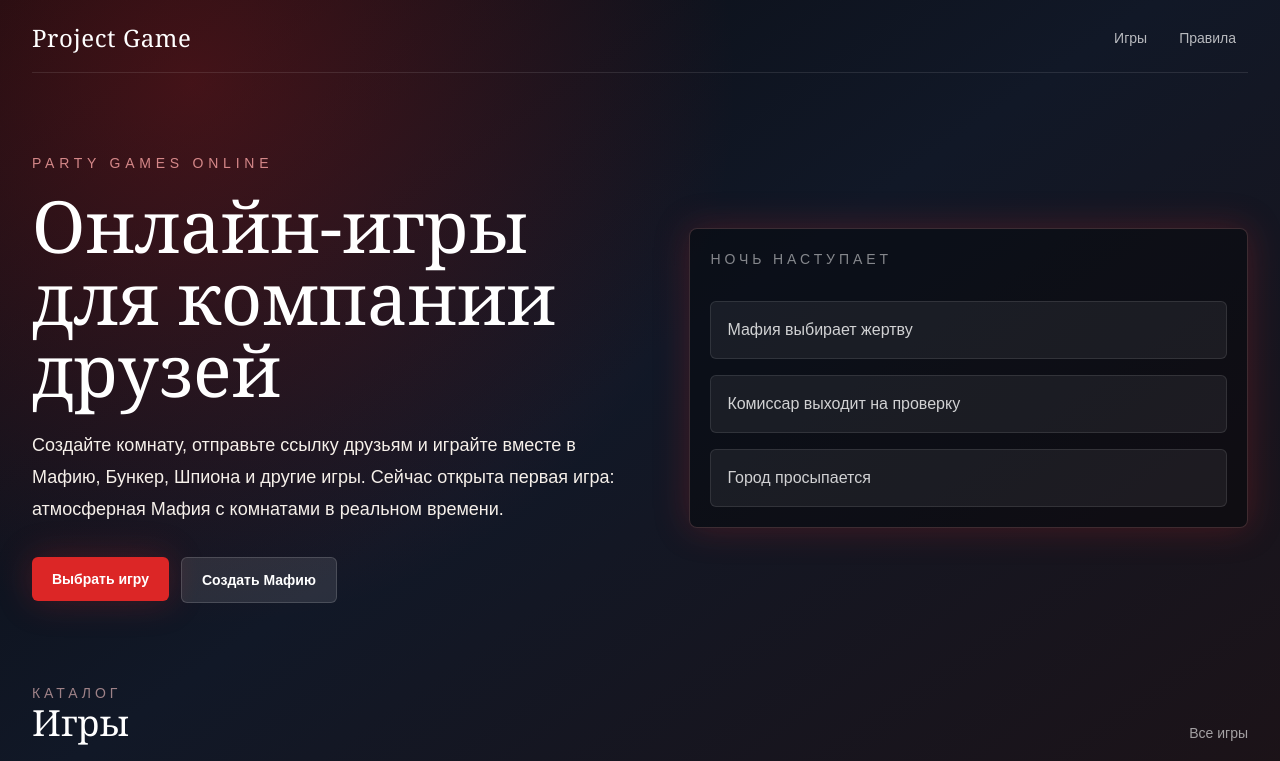
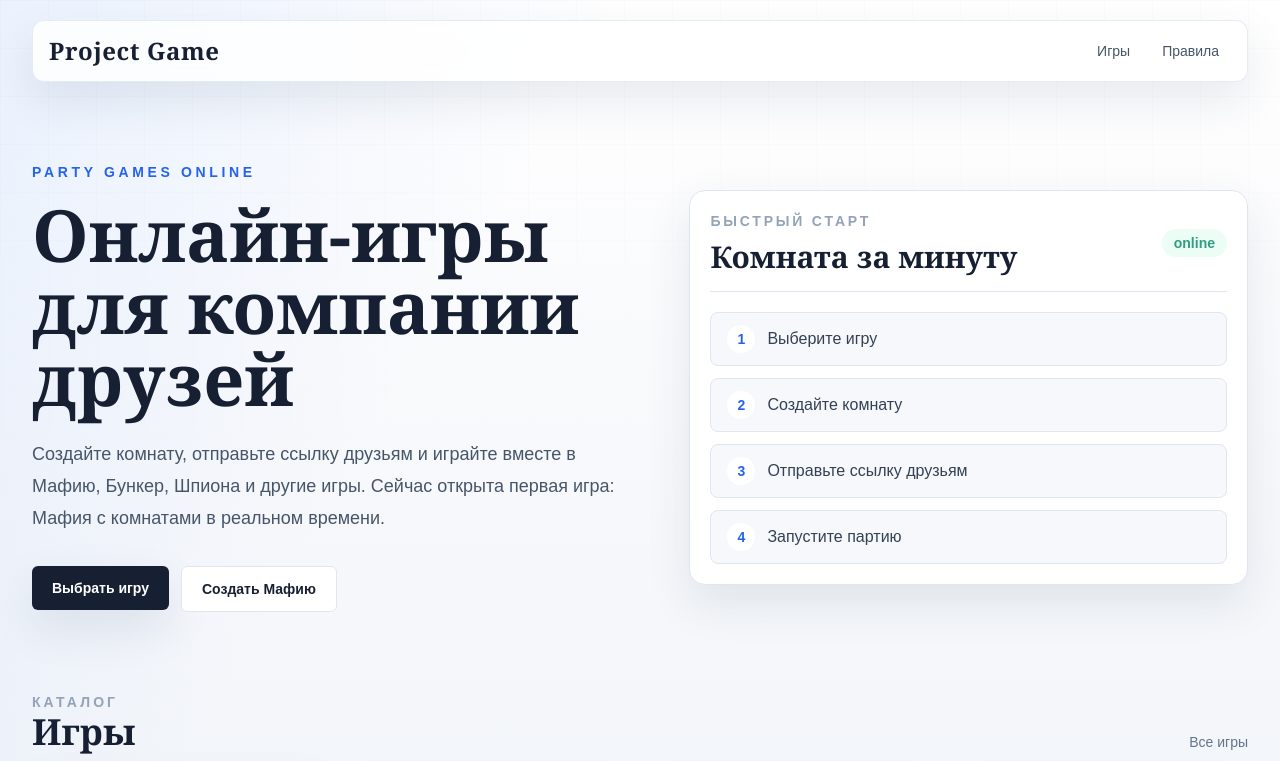
Before and after one commit to Iutin12/Project-Game, a Next.js app: page / in a window 1280 px wide. Shown: the top 761 px of the page. Built offline with nearby package versions, Linux system fonts and the light colour scheme.

Commit message:
Redesign app with light minimal UI

```diff
--- a/src/app/games/page.tsx
+++ b/src/app/games/page.tsx
@@ -6,9 +6,9 @@ export default function GamesPage() {
   return (
     <AppShell>
       <section className="py-12">
-        <p className="text-sm uppercase tracking-[0.28em] text-red-200/60">Каталог игр</p>
-        <h1 className="mt-3 font-display text-5xl text-white">Выберите игру</h1>
-        <p className="mt-5 max-w-2xl text-white/65">
+        <p className="text-sm font-semibold uppercase tracking-[0.22em] text-ocean">Каталог игр</p>
+        <h1 className="mt-3 font-display text-5xl font-semibold text-ink">Выберите игру</h1>
+        <p className="mt-5 max-w-2xl text-slate-600">
           Платформа построена как общий каталог party games. Сейчас доступна Мафия, остальные
           игры уже зарезервированы в структуре проекта.
         </p>
--- a/src/app/globals.css
+++ b/src/app/globals.css
@@ -3,9 +3,9 @@
 @tailwind utilities;
 
 :root {
-  --font-display: "Cormorant Garamond";
+  --font-display: "Geologica";
   --font-body: "Manrope";
-  color-scheme: dark;
+  color-scheme: light;
 }
 
 * {
@@ -14,16 +14,16 @@
 
 html {
   min-height: 100%;
-  background: #090b10;
+  background: #f7f8fb;
 }
 
 body {
   min-height: 100vh;
   margin: 0;
-  color: #f6f0ea;
+  color: #172033;
   background:
-    radial-gradient(circle at 15% 8%, rgba(185, 28, 28, 0.32), transparent 34rem),
-    linear-gradient(145deg, #090b10 0%, #111827 42%, #1f1113 100%);
+    linear-gradient(120deg, rgba(61, 130, 246, 0.1), transparent 34rem),
+    linear-gradient(180deg, #ffffff 0%, #f7f8fb 48%, #eef3f8 100%);
   font-family: var(--font-body), Arial, sans-serif;
 }
 
@@ -42,10 +42,10 @@ select {
   position: fixed;
   inset: 0;
   pointer-events: none;
-  opacity: 0.14;
+  opacity: 0.38;
   background-image:
-    linear-gradient(rgba(255, 255, 255, 0.04) 1px, transparent 1px),
-    linear-gradient(90deg, rgba(255, 255, 255, 0.03) 1px, transparent 1px);
-  background-size: 42px 42px;
-  mask-image: linear-gradient(to bottom, black, transparent 80%);
+    linear-gradient(rgba(25, 38, 66, 0.045) 1px, transparent 1px),
+    linear-gradient(90deg, rgba(25, 38, 66, 0.04) 1px, transparent 1px);
+  background-size: 48px 48px;
+  mask-image: linear-gradient(to bottom, black, transparent 72%);
 }
--- a/src/app/page.tsx
+++ b/src/app/page.tsx
@@ -9,13 +9,13 @@ export default function HomePage() {
     <AppShell>
       <section className="grid flex-1 items-center gap-10 py-12 lg:grid-cols-[1.05fr_0.95fr] lg:py-20">
         <div>
-          <p className="mb-4 text-sm uppercase tracking-[0.34em] text-red-300/80">party games online</p>
-          <h1 className="font-display text-5xl leading-none text-white sm:text-7xl">
+          <p className="mb-4 text-sm font-semibold uppercase tracking-[0.26em] text-ocean">party games online</p>
+          <h1 className="font-display text-5xl font-semibold leading-none text-ink sm:text-7xl">
             Онлайн-игры для компании друзей
           </h1>
-          <p className="mt-6 max-w-2xl text-lg leading-8 text-white/72">
+          <p className="mt-6 max-w-2xl text-lg leading-8 text-slate-600">
             Создайте комнату, отправьте ссылку друзьям и играйте вместе в Мафию, Бункер,
-            Шпиона и другие игры. Сейчас открыта первая игра: атмосферная Мафия с комнатами
+            Шпиона и другие игры. Сейчас открыта первая игра: Мафия с комнатами
             в реальном времени.
           </p>
           <div className="mt-8 flex flex-wrap gap-3">
@@ -28,16 +28,23 @@ export default function HomePage() {
           </div>
         </div>
 
-        <div className="rounded-lg border border-red-300/20 bg-black/35 p-5 shadow-glow">
-          <p className="text-sm uppercase tracking-[0.28em] text-white/50">Ночь наступает</p>
-          <div className="mt-8 space-y-4">
-            {["Мафия выбирает жертву", "Комиссар выходит на проверку", "Город просыпается"].map(
-              (line) => (
-                <div key={line} className="rounded-md border border-white/10 bg-white/[0.06] px-4 py-4 text-white/80">
-                  {line}
-                </div>
-              )
-            )}
+        <div className="rounded-2xl border border-line bg-white p-5 shadow-soft">
+          <div className="flex items-center justify-between gap-4 border-b border-line pb-4">
+            <div>
+              <p className="text-sm font-semibold uppercase tracking-[0.2em] text-slate-400">быстрый старт</p>
+              <h2 className="mt-2 font-display text-3xl font-semibold text-ink">Комната за минуту</h2>
+            </div>
+            <span className="rounded-full bg-emerald-50 px-3 py-1 text-sm font-semibold text-mint">online</span>
+          </div>
+          <div className="mt-5 space-y-3">
+            {["Выберите игру", "Создайте комнату", "Отправьте ссылку друзьям", "Запустите партию"].map((line, index) => (
+              <div key={line} className="flex items-center gap-3 rounded-lg border border-line bg-cloud px-4 py-3 text-slate-700">
+                <span className="flex h-7 w-7 items-center justify-center rounded-full bg-white text-sm font-semibold text-ocean">
+                  {index + 1}
+                </span>
+                {line}
+              </div>
+            ))}
           </div>
         </div>
       </section>
@@ -45,10 +52,10 @@ export default function HomePage() {
       <section className="pb-12">
         <div className="mb-5 flex items-end justify-between gap-4">
           <div>
-            <p className="text-sm uppercase tracking-[0.28em] text-red-200/60">Каталог</p>
-            <h2 className="font-display text-4xl text-white">Игры</h2>
+            <p className="text-sm font-semibold uppercase tracking-[0.22em] text-slate-400">Каталог</p>
+            <h2 className="font-display text-4xl font-semibold text-ink">Игры</h2>
           </div>
-          <Link className="text-sm text-white/60 hover:text-white" href="/games">
+          <Link className="text-sm font-medium text-slate-500 hover:text-ink" href="/games">
             Все игры
           </Link>
         </div>
--- a/src/app/room/[code]/room-client.tsx
+++ b/src/app/room/[code]/room-client.tsx
@@ -71,10 +71,10 @@ export function RoomClient({ code }: { code: string }) {
     return (
       <AppShell>
         <section className="mx-auto flex min-h-[70vh] w-full max-w-md flex-col justify-center py-12">
-          <p className="text-sm uppercase tracking-[0.28em] text-red-200/60">Комната {code}</p>
-          <h1 className="mt-3 font-display text-5xl text-white">Вход в игру</h1>
+          <p className="text-sm font-semibold uppercase tracking-[0.22em] text-ocean">Комната {code}</p>
+          <h1 className="mt-3 font-display text-5xl font-semibold text-ink">Вход в игру</h1>
           <input
-            className="mt-8 rounded-md border border-white/10 bg-black/35 px-4 py-3 text-white outline-none focus:border-red-300"
+            className="mt-8 rounded-md border border-line bg-white px-4 py-3 text-ink shadow-soft outline-none focus:border-ocean"
             placeholder="Ваш никнейм"
             value={name}
             maxLength={24}
@@ -86,7 +86,7 @@ export function RoomClient({ code }: { code: string }) {
           <Button className="mt-3" onClick={joinRoom} disabled={!socket || !name.trim()}>
             Войти
           </Button>
-          {error ? <p className="mt-4 text-sm text-red-300">{error}</p> : null}
+          {error ? <p className="mt-4 text-sm text-coral">{error}</p> : null}
         </section>
       </AppShell>
     );
@@ -96,12 +96,12 @@ export function RoomClient({ code }: { code: string }) {
     <AppShell>
       <section className="grid gap-5 py-8 lg:grid-cols-[1fr_22rem]">
         <div className="space-y-5">
-          <div className="rounded-lg border border-white/10 bg-black/35 p-5">
+          <div className="rounded-2xl border border-line bg-white p-5 shadow-soft">
             <div className="flex flex-wrap items-start justify-between gap-4">
               <div>
-                <p className="text-sm uppercase tracking-[0.28em] text-red-200/60">Комната {code}</p>
-                <h1 className="mt-2 font-display text-5xl text-white">{phaseLabels[room?.phase ?? "LOBBY"]}</h1>
-                <p className="mt-3 text-white/65">{phaseHint}</p>
+                <p className="text-sm font-semibold uppercase tracking-[0.22em] text-ocean">Комната {code}</p>
+                <h1 className="mt-2 font-display text-5xl font-semibold text-ink">{phaseLabels[room?.phase ?? "LOBBY"]}</h1>
+                <p className="mt-3 text-slate-600">{phaseHint}</p>
               </div>
               <Button variant="secondary" onClick={copyInvite}>
                 {copied ? "Скопировано" : "Ссылка"}
@@ -113,7 +113,7 @@ export function RoomClient({ code }: { code: string }) {
             <>
               <RolePanel room={room} />
               <ActionPanel room={room} emitAction={emitAction} />
-              {error ? <p className="rounded-md border border-red-400/30 bg-red-950/40 p-4 text-sm text-red-200">{error}</p> : null}
+              {error ? <p className="rounded-md border border-red-200 bg-red-50 p-4 text-sm text-coral">{error}</p> : null}
             </>
           ) : null}
         </div>
@@ -136,19 +136,19 @@ function RolePanel({ room }: { room: PublicRoom }) {
   const eliminated = room.players.find((player) => player.id === room.lastVoteEliminatedId);
 
   return (
-    <div className="rounded-lg border border-white/10 bg-white/[0.06] p-5">
+    <div className="rounded-2xl border border-line bg-white p-5 shadow-soft">
       {ownRole ? (
         <>
-          <p className="text-sm uppercase tracking-[0.22em] text-white/45">Твоя роль</p>
-          <h2 className="mt-2 font-display text-4xl text-white">{roleLabels[ownRole]}</h2>
-          <p className="mt-2 text-white/65">{roleDescriptions[ownRole]}</p>
+          <p className="text-sm font-semibold uppercase tracking-[0.16em] text-slate-400">Твоя роль</p>
+          <h2 className="mt-2 font-display text-4xl font-semibold text-ink">{roleLabels[ownRole]}</h2>
+          <p className="mt-2 text-slate-600">{roleDescriptions[ownRole]}</p>
           {room.mafiaAllies.length > 0 ? (
-            <p className="mt-4 text-sm text-red-200">
+            <p className="mt-4 rounded-md bg-slate-50 p-3 text-sm text-slate-700">
               Союзники: {room.mafiaAllies.map((player) => player.name).join(", ")}
             </p>
           ) : null}
           {room.detectiveResult ? (
-            <p className="mt-4 rounded-md bg-black/35 p-3 text-sm text-white/75">
+            <p className="mt-4 rounded-md bg-blue-50 p-3 text-sm text-blue-800">
               Результат проверки:{" "}
               {room.players.find((player) => player.id === room.detectiveResult?.targetId)?.name} -
               {room.detectiveResult.isMafia ? " мафия" : " не мафия"}
@@ -156,18 +156,18 @@ function RolePanel({ room }: { room: PublicRoom }) {
           ) : null}
         </>
       ) : (
-        <p className="text-white/65">Ожидаем запуска игры.</p>
+        <p className="text-slate-600">Ожидаем запуска игры.</p>
       )}
       {room.phase === "DAY_DISCUSSION" ? (
-        <p className="mt-4 text-white/75">
+        <p className="mt-4 text-slate-700">
           {killed ? `Этой ночью погиб: ${killed.name}` : "Этой ночью никто не погиб."}
         </p>
       ) : null}
       {eliminated && room.phase !== "DAY_VOTING" ? (
-        <p className="mt-2 text-white/75">По итогам голосования выбыл: {eliminated.name}</p>
+        <p className="mt-2 text-slate-700">По итогам голосования выбыл: {eliminated.name}</p>
       ) : null}
       {room.phase === "GAME_OVER" ? (
-        <p className="mt-4 text-xl text-red-100">
+        <p className="mt-4 text-xl font-semibold text-mint">
           Победили: {room.winner === "MAFIA" ? "Мафия" : "Мирные жители"}
         </p>
       ) : null}
@@ -181,7 +181,7 @@ function ActionPanel({ room, emitAction }: { room: PublicRoom; emitAction: (even
   const healTargets = room.players.filter((player) => player.alive);
 
   if (!ownPlayer?.alive && room.phase !== "LOBBY") {
-    return <div className="rounded-lg border border-white/10 bg-white/[0.04] p-5 text-white/60">Вы выбыли, но можете наблюдать за игрой.</div>;
+    return <div className="rounded-2xl border border-line bg-white p-5 text-slate-600 shadow-soft">Вы выбыли, но можете наблюдать за игрой.</div>;
   }
 
   if (room.phase === "NIGHT_MAFIA" && room.ownRole === "MAFIA") {
@@ -205,8 +205,8 @@ function ActionPanel({ room, emitAction }: { room: PublicRoom; emitAction: (even
 
 function HostPanel({ room, emitAction }: { room: PublicRoom; emitAction: (event: string, payload?: unknown) => void }) {
   return (
-    <div className="rounded-lg border border-red-300/20 bg-red-950/20 p-4">
-      <p className="text-sm uppercase tracking-[0.22em] text-red-100/60">Ведущий</p>
+    <div className="rounded-2xl border border-blue-100 bg-blue-50 p-4 shadow-soft">
+      <p className="text-sm font-semibold uppercase tracking-[0.16em] text-blue-500">Ведущий</p>
       <div className="mt-4 grid gap-2">
         {room.phase === "LOBBY" ? (
           <Button onClick={() => emitAction("start_game")} disabled={room.players.filter((player) => player.connected).length < 5}>
@@ -219,7 +219,7 @@ function HostPanel({ room, emitAction }: { room: PublicRoom; emitAction: (event:
         {room.phase === "GAME_OVER" ? <Button onClick={() => emitAction("restart_game")}>Вернуться в лобби</Button> : null}
       </div>
       {room.nightActions ? (
-        <p className="mt-4 text-xs leading-5 text-white/50">
+        <p className="mt-4 text-xs leading-5 text-blue-900/60">
           Ночные действия: мафия {room.nightActions.mafiaTargetId ? "выбрала цель" : "ждет"}, комиссар{" "}
           {room.nightActions.detectiveTargetId ? "проверил" : "ждет"}, доктор{" "}
           {room.nightActions.doctorTargetId ? "выбрал" : "ждет"}.
@@ -231,16 +231,16 @@ function HostPanel({ room, emitAction }: { room: PublicRoom; emitAction: (event:
 
 function PlayersPanel({ title, players, empty = "Нет игроков" }: { title: string; players: PublicPlayer[]; empty?: string }) {
   return (
-    <div className="rounded-lg border border-white/10 bg-black/30 p-4">
-      <h2 className="font-display text-2xl text-white">{title}</h2>
+    <div className="rounded-2xl border border-line bg-white p-4 shadow-soft">
+      <h2 className="font-display text-2xl font-semibold text-ink">{title}</h2>
       <div className="mt-4 space-y-2">
-        {players.length === 0 ? <p className="text-sm text-white/45">{empty}</p> : null}
+        {players.length === 0 ? <p className="text-sm text-slate-400">{empty}</p> : null}
         {players.map((player) => (
-          <div key={player.id} className="flex items-center justify-between gap-2 rounded-md bg-white/[0.06] px-3 py-2">
-            <span className="text-white/85">
+          <div key={player.id} className="flex items-center justify-between gap-2 rounded-md border border-line bg-cloud px-3 py-2">
+            <span className="text-slate-700">
               {player.name} {player.isHost ? "· хост" : ""}
             </span>
-            <span className="text-xs text-white/45">{player.role ? roleLabels[player.role] : player.connected ? "online" : "offline"}</span>
+            <span className="text-xs font-medium text-slate-400">{player.role ? roleLabels[player.role] : player.connected ? "online" : "offline"}</span>
           </div>
         ))}
       </div>
@@ -250,8 +250,8 @@ function PlayersPanel({ title, players, empty = "Нет игроков" }: { tit
 
 function TargetList({ title, players, onPick }: { title: string; players: PublicPlayer[]; onPick: (id: string) => void }) {
   return (
-    <div className="rounded-lg border border-white/10 bg-white/[0.06] p-5">
-      <h2 className="font-display text-3xl text-white">{title}</h2>
+    <div className="rounded-2xl border border-line bg-white p-5 shadow-soft">
+      <h2 className="font-display text-3xl font-semibold text-ink">{title}</h2>
       <div className="mt-4 grid gap-2 sm:grid-cols-2">
         {players.map((player) => (
           <Button key={player.id} variant="secondary" onClick={() => onPick(player.id)}>
--- a/src/app/rules/mafia/page.tsx
+++ b/src/app/rules/mafia/page.tsx
@@ -4,9 +4,9 @@ export default function MafiaRulesPage() {
   return (
     <AppShell>
       <article className="mx-auto max-w-3xl py-12">
-        <p className="text-sm uppercase tracking-[0.28em] text-red-200/60">Правила</p>
-        <h1 className="mt-3 font-display text-5xl text-white">Мафия</h1>
-        <div className="mt-8 space-y-6 text-white/72">
+        <p className="text-sm font-semibold uppercase tracking-[0.22em] text-ocean">Правила</p>
+        <h1 className="mt-3 font-display text-5xl font-semibold text-ink">Мафия</h1>
+        <div className="mt-8 space-y-6 rounded-2xl border border-line bg-white p-6 text-slate-600 shadow-soft">
           <p>
             Мирные жители пытаются вычислить мафию днем, а мафия ночью выбирает жертву.
             Комиссар проверяет игроков, доктор может спасти одного игрока от ночного убийства.
--- a/src/components/layout/AppShell.tsx
+++ b/src/components/layout/AppShell.tsx
@@ -3,15 +3,15 @@ import Link from "next/link";
 export function AppShell({ children }: { children: React.ReactNode }) {
   return (
     <main className="relative mx-auto flex min-h-screen w-full max-w-7xl flex-col px-4 py-5 sm:px-6 lg:px-8">
-      <header className="flex items-center justify-between gap-4 border-b border-white/10 pb-4">
-        <Link href="/" className="font-display text-2xl tracking-wide text-white">
+      <header className="flex items-center justify-between gap-4 rounded-xl border border-line/80 bg-white/80 px-4 py-3 shadow-soft backdrop-blur">
+        <Link href="/" className="font-display text-2xl font-semibold tracking-wide text-ink">
           Project Game
         </Link>
-        <nav className="flex items-center gap-2 text-sm text-white/70">
-          <Link className="rounded-full px-3 py-2 hover:bg-white/10 hover:text-white" href="/games">
+        <nav className="flex items-center gap-2 text-sm font-medium text-slate-600">
+          <Link className="rounded-full px-3 py-2 hover:bg-slate-100 hover:text-ink" href="/games">
             Игры
           </Link>
-          <Link className="rounded-full px-3 py-2 hover:bg-white/10 hover:text-white" href="/rules/mafia">
+          <Link className="rounded-full px-3 py-2 hover:bg-slate-100 hover:text-ink" href="/rules/mafia">
             Правила
           </Link>
         </nav>
--- a/src/components/ui/Button.tsx
+++ b/src/components/ui/Button.tsx
@@ -10,9 +10,9 @@ export function Button({ className, variant = "primary", ...props }: ButtonProps
     <button
       className={clsx(
         "inline-flex items-center justify-center rounded-md px-5 py-3 text-sm font-semibold transition disabled:cursor-not-allowed disabled:opacity-45",
-        variant === "primary" && "bg-ember text-white shadow-glow hover:bg-red-500",
-        variant === "secondary" && "border border-white/15 bg-white/10 text-white hover:bg-white/15",
-        variant === "ghost" && "text-white/75 hover:bg-white/10 hover:text-white",
+        variant === "primary" && "bg-ink text-white shadow-soft hover:bg-slate-700",
+        variant === "secondary" && "border border-line bg-white text-ink hover:border-slate-300 hover:bg-slate-50",
+        variant === "ghost" && "text-slate-600 hover:bg-slate-100 hover:text-ink",
         className
       )}
       {...props}
```
Also changed, not shown: src/app/games/mafia/page.tsx (+7 -7 lines), src/components/game-card/GameCard.tsx (+5 -5 lines), tailwind.config.ts (+7 -5 lines).
